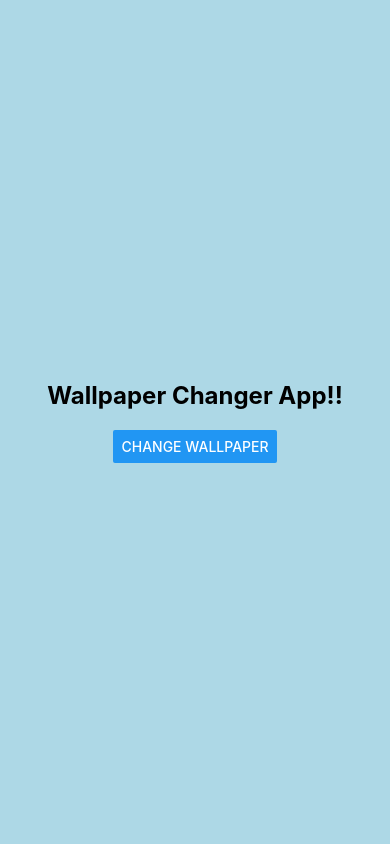
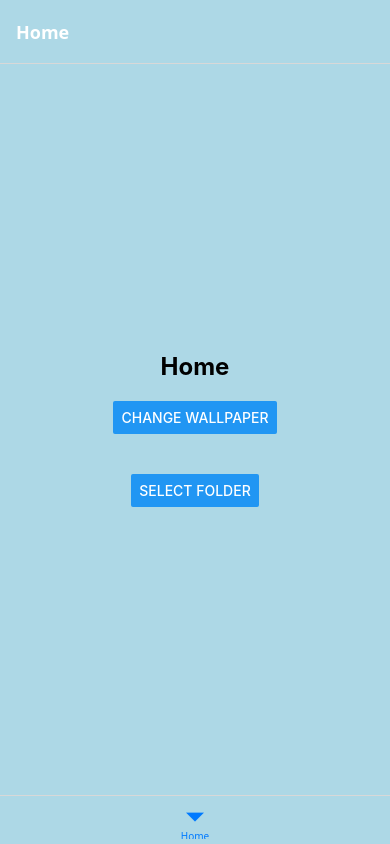
Before and after one commit to milan-vishnoi/wallpaper-changer, a React Native app: screen /Home in a window 390 px wide. Built offline with nearby package versions, Linux system fonts and the light colour scheme.

Commit message:
Added HomeScreen and added the same to the app in the navigator

```diff
--- a/App.js
+++ b/App.js
@@ -1,36 +1,25 @@
-import { StatusBar } from 'expo-status-bar';
-import { StyleSheet, Text, View,Button } from 'react-native';
+import React from 'react';
+import { NavigationContainer } from '@react-navigation/native';
+import { createBottomTabNavigator } from '@react-navigation/bottom-tabs';
+import HomeScreen from './screens/HomeScreen';
 
 export default function App() {
-  const changeWallpaper = () => {
-    console.log('Change Wallpaper');
-    alert('Wallpaper Changed!');
-  };
+  const Tab = createBottomTabNavigator();
 
-    return (
-    <View style={styles.container}>
-      <Text style={styles.title}>Wallpaper Changer App!!</Text>
-      <Button style={styles.button} title="Change Wallpaper" onPress={changeWallpaper} />
-    </View>
+  return (
+    <NavigationContainer>
+      <Tab.Navigator
+        screenOptions={{
+          headerStyle: { backgroundColor: '#ADD8E6' },
+          headerTintColor: '#fff',
+          headerTitleStyle: { fontWeight: 'bold' },
+          tabBarStyle: { backgroundColor: '#ADD8E6' },
+        }}
+      >
+        <Tab.Screen name="Home" component={HomeScreen} />
+
+      </Tab.Navigator>
+    </NavigationContainer>
   );
+
 }
-
-const styles = StyleSheet.create({
-  container: {
-    flex: 1,
-    backgroundColor: '#ADD8E6',
-    alignItems: 'center',
-    justifyContent: 'center',
-  },
-  title: {
-    fontSize: 24,
-    fontWeight: 'bold',
-    marginBottom: 20,
-  },
-  button: {
-    backgroundColor: '#007BFF',
-    padding: 10,
-    borderRadius: 5,
-  },
-
-});
--- /dev/null
+++ b/screens/HomeScreen.js
@@ -0,0 +1,37 @@
+import React from 'react';
+import { StyleSheet, Text, View, Button } from 'react-native';
+
+export default function HomeScreen() {
+    const changeWallpaper = () => {
+        console.log('Change Wallpaper');
+        alert('Wallpaper Changed!');
+    };
+
+    const selectFolder = () => {
+        console.log('Select Folder');
+        alert('Folder Selected!');
+    };
+
+    return (
+        <View style={styles.container}>
+        <Text style={styles.header}>Home</Text>
+        <Button title="Change Wallpaper" onPress={changeWallpaper} />
+        <View style={{ marginVertical: 20 }} />
+        <Button title="Select Folder" onPress={selectFolder} />
+        </View>
+    );
+    }
+
+const styles = StyleSheet.create({
+    container: {
+        flex: 1,
+        backgroundColor: '#ADD8E6',
+        alignItems: 'center',
+        justifyContent: 'center',
+    },
+    header: {
+        fontSize: 24,
+        fontWeight: 'bold',
+        marginBottom: 20,
+    },
+});
```
